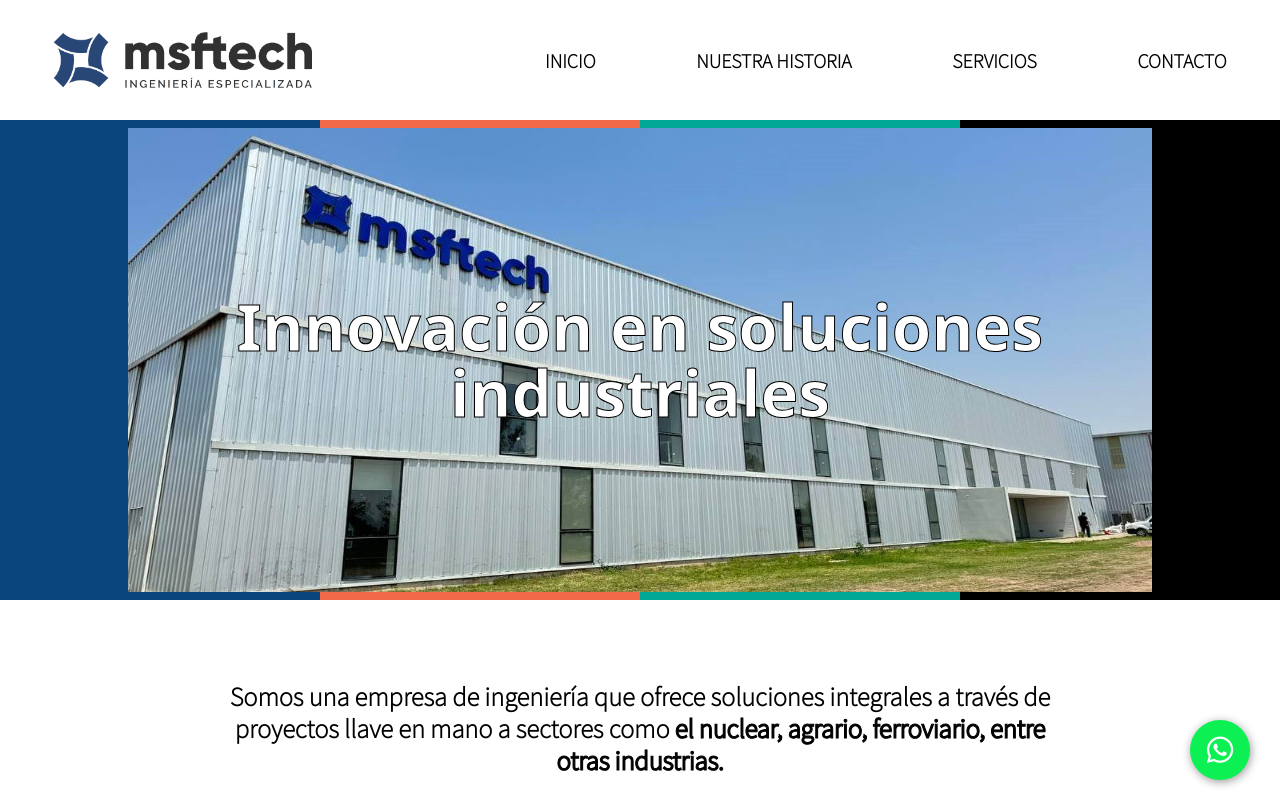
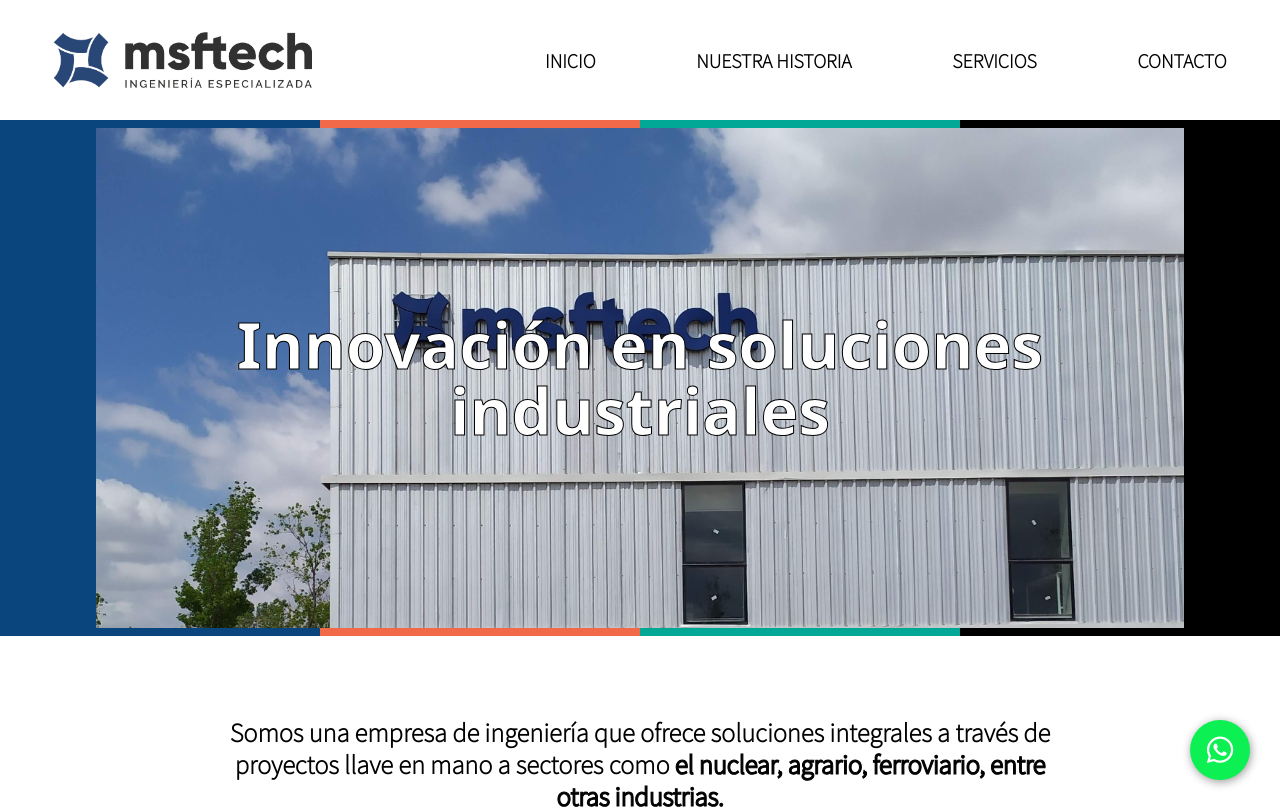
Before and after one commit to MatiasLuengo/MSF-web, a React (Vite) app: page / in a window 1280 px wide. Shown: the top 809 px of the page. Built offline with nearby package versions, Linux system fonts and the light colour scheme.

Commit message:
Change photo banner and some styles

```diff
--- a/src/components/Banner.jsx
+++ b/src/components/Banner.jsx
@@ -3,15 +3,9 @@ export const Banner = ({ img , alt , text }) => {
         <div className="flex flex-row w-full h-[8px]">
             <div className="w-1/4 bg-primaryBlue"></div><div className="bg-primaryOrange w-1/4"></div><div className="bg-primaryGreen w-1/4"></div><div className="bg-black w-1/4"></div>
         </div>
-        <div className="relative flex justify-center items-center w-full h-[12rem] min-[570px]:h-[17rem] min-[820px]:h-[22rem] min-[1090px]:h-[29rem]">
-            <div className="h-full w-[10%]">
-                <div className="w-full h-2/3 bg-primaryBlue"></div><div className="w-full h-1/3 bg-primaryBlue"></div>
-            </div>
-            <img loading="lazy" className=" block h-full w-[80%]" src={img} alt={alt} />
-            <div className="h-full w-[10%]">
-                <div className="w-full h-1/3 bg-black"></div><div className="w-full h-2/3 bg-black"></div>
-            </div>
-            <h2 className="z-20 absolute w-9/12  text-white textBorder text-center text-4xl lg:text-[4rem] lg:leading-[66px] font-bold font-sans  bg-opacity-60">{text}</h2>
+        <div className="relative flex justify-center items-center w-full h-fit gradiante">
+            <img loading="lazy" className=" block h-full max-[450px]:w-full w-[85%] max-h-[500px] min-h-[180px]" src={img} alt={alt} />
+            <h2 className="z-20 absolute w-9/12  text-white textBorder text-center text-4xl lg:text-[4rem] lg:leading-[66px] font-bold font-sans bg-opacity-60">{text}</h2>
         </div>
         <div className="flex flex-row w-full h-[8px]">
             <div className="w-1/4 bg-primaryBlue"></div><div className="bg-primaryOrange w-1/4"></div><div className="bg-primaryGreen w-1/4"></div><div className="bg-black w-1/4"></div>
--- a/src/components/Service.jsx
+++ b/src/components/Service.jsx
@@ -40,7 +40,6 @@ export const Service = ({ imgService, imgAlt, tittle, textColor, bgColor, popUp1
     }
     return (
         <>
-
         <article onClick={openModal} className="border w-11/12 max-w-[350px] h-96 rounded-[42px] shadow-md group cursor-pointer">
             <div className="relative overflow-hidden h-1/2">
                 <img loading="lazy" className="rounded-t-[42px] bg-cover h-full w-full" src={imgService} alt={imgAlt} />
@@ -49,7 +48,6 @@ export const Service = ({ imgService, imgAlt, tittle, textColor, bgColor, popUp1
             <h3 className="text-2xl ml-8 my-4">Servicios para<br/><span className={`font-bold ${textColor}`}>{tittle}</span></h3>
             <button className={`uppercase ml-8 text-xs bg-black ${bgColor} text-white py-2 px-4 rounded-2xl`}>Conoce más</button>
         </article>
-
 
         {isModalOpen && (
             <div className="fixed inset-0 z-50 flex items-center justify-center bg-black bg-opacity-50">
--- a/src/index.css
+++ b/src/index.css
@@ -114,4 +114,7 @@
   .scaleX-100 {
     transform: scaleX(1);
   }
+  .gradiante{
+    background: linear-gradient(to right, #0a457d 50%, #000000 50%);
+  }
 }
--- a/src/routes/Contact.jsx
+++ b/src/routes/Contact.jsx
@@ -1,5 +1,5 @@
 import { ContactForm } from "../components/ContactForm"
-import imgContact from "../assets/trabajadores.jpg"
+import imgContact from "../assets/front.jpg"
 import { Banner } from "../components/Banner"
 import { useEffect } from "react"
 
--- a/src/routes/Home.jsx
+++ b/src/routes/Home.jsx
@@ -1,7 +1,7 @@
 import { ServicesList } from "../components/ServicesList"
 import { ContactForm } from "../components/ContactForm"
 import { TrustUs } from "../components/TrustUs"
-import img_empresa from "../assets/front.jpg"
+import img_empresa from "../assets/fachada.jpg"
 import { Banner } from "../components/Banner"
 
 function Home() {
```
Also changed, not shown: src/assets/fachada.jpg (added). Lines whose indentation alone changed are shown as unchanged.
